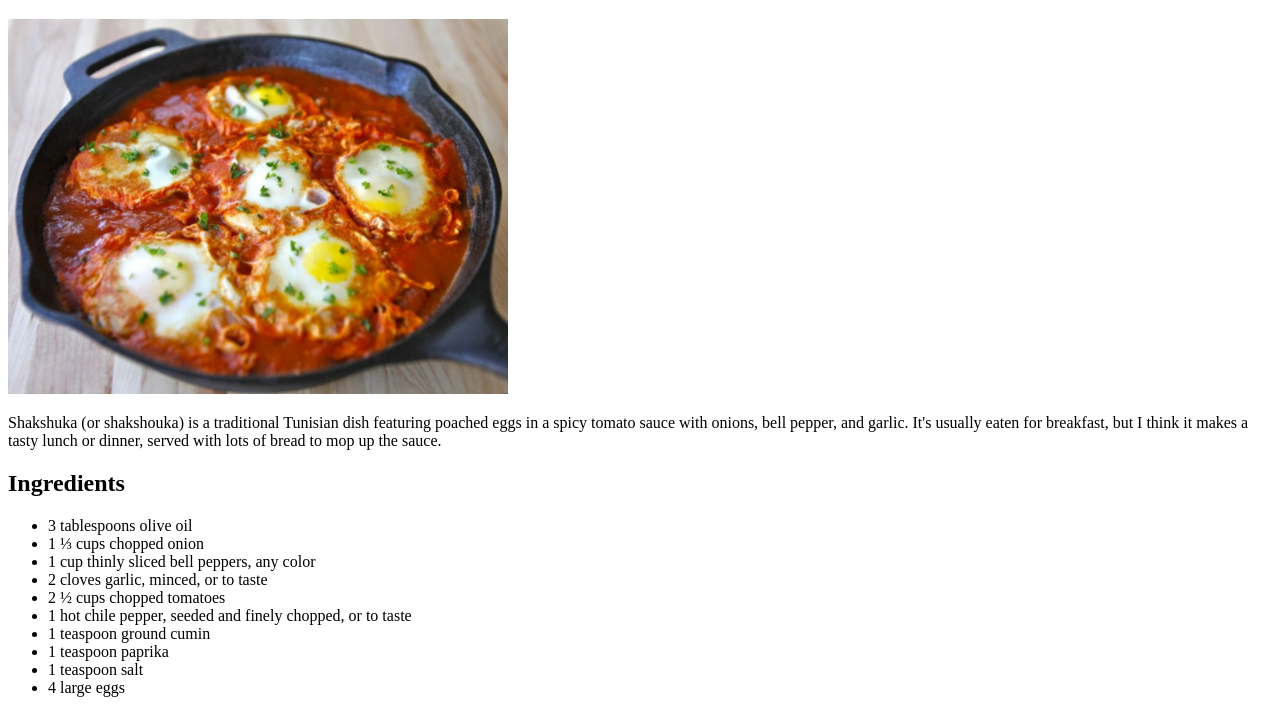
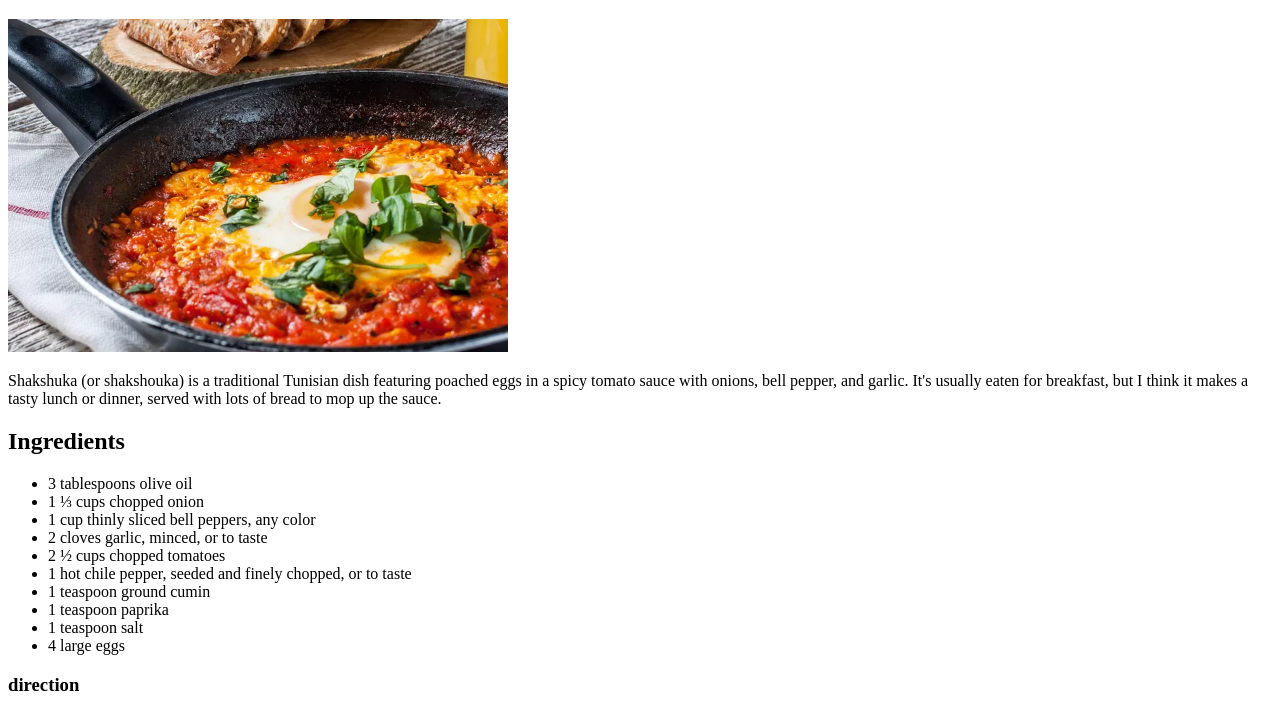
Before and after one commit to ZexRayed/Tunisian-recipes, a plain HTML site: page recipes/chakchouka.html in a window 1280 px wide. Shown: the part 61-772 px from the top of the page. Drawn offline with Linux system fonts and the light colour scheme.

Commit message:
Attempt to fix image display issue with JPEG files on GitHub Pages

```diff
--- a/recipes/chakchouka.html
+++ b/recipes/chakchouka.html
@@ -10,7 +10,7 @@
 <body>
     <h1>Chakchouka (Shakshouka)</h1>
     <div>
-        <img src="images/chakchouka.jpeg" alt="chakchouka" width="500px">
+        <img src="images/chakchouka.webp" alt="chakchouka" width="500px">
         <p>Shakshuka (or shakshouka) is a traditional Tunisian dish featuring poached eggs in a spicy tomato sauce with
             onions, bell pepper, and garlic. It's usually eaten for breakfast, but I think it makes a tasty lunch or
             dinner, served with lots of bread to mop up the sauce.</p>
```
Also changed, not shown: recipes/images/chakchouka.jpeg (deleted), recipes/images/chakchouka.webp (added).
